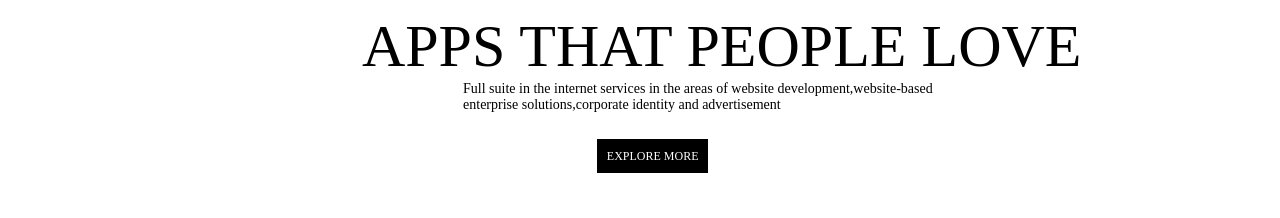
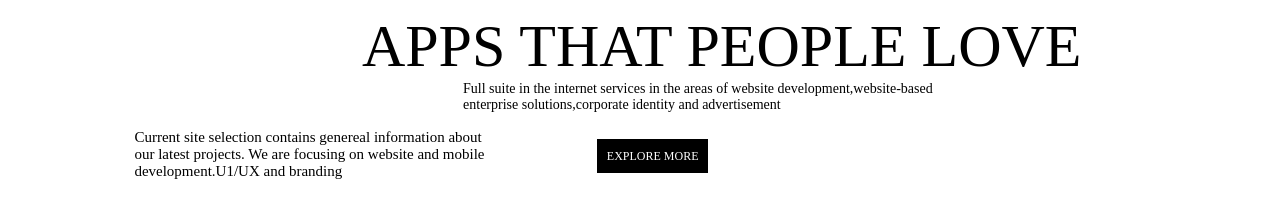
Before and after one commit to CoderKent/hackathon1, a plain HTML site: page index.html in a window 1280 px wide. Shown: the part 104-322 px from the top of the page. Drawn offline with Linux system fonts and the light colour scheme.

Commit message:
final render

```diff
--- a/css/main.css
+++ b/css/main.css
@@ -33,3 +33,18 @@
     background: black;
     padding: 10px;
 }
+.second-section-words{
+    margin-left: 10%;
+    font-size: 15px;
+    margin-top: 100px;
+}
+.second-section-next-words{
+    margin-left: 10%;
+    font-size: 15px;
+    margin-top: 100px;
+}
+.second-section-other-words{
+    margin-left: 10%;
+    font-size: 15px;
+    margin-top: 100spx;
+}
--- a/index.html
+++ b/index.html
@@ -40,7 +40,13 @@
            <span class="btn-text">EXPLORE MORE
            </span>
        </div>
+       <span class="second-section-words">Current site selection contains genereal information about</span><br/>
+       <span class="second-section-next-words">our latest projects. We are focusing on website and mobile<span><br/>
+         <span class="second-section-other-words">development.U1/UX and branding
+           </span> <br/>
+       </span>   <br/>
 
+       </div>
     </div>
 
     </p>
```
